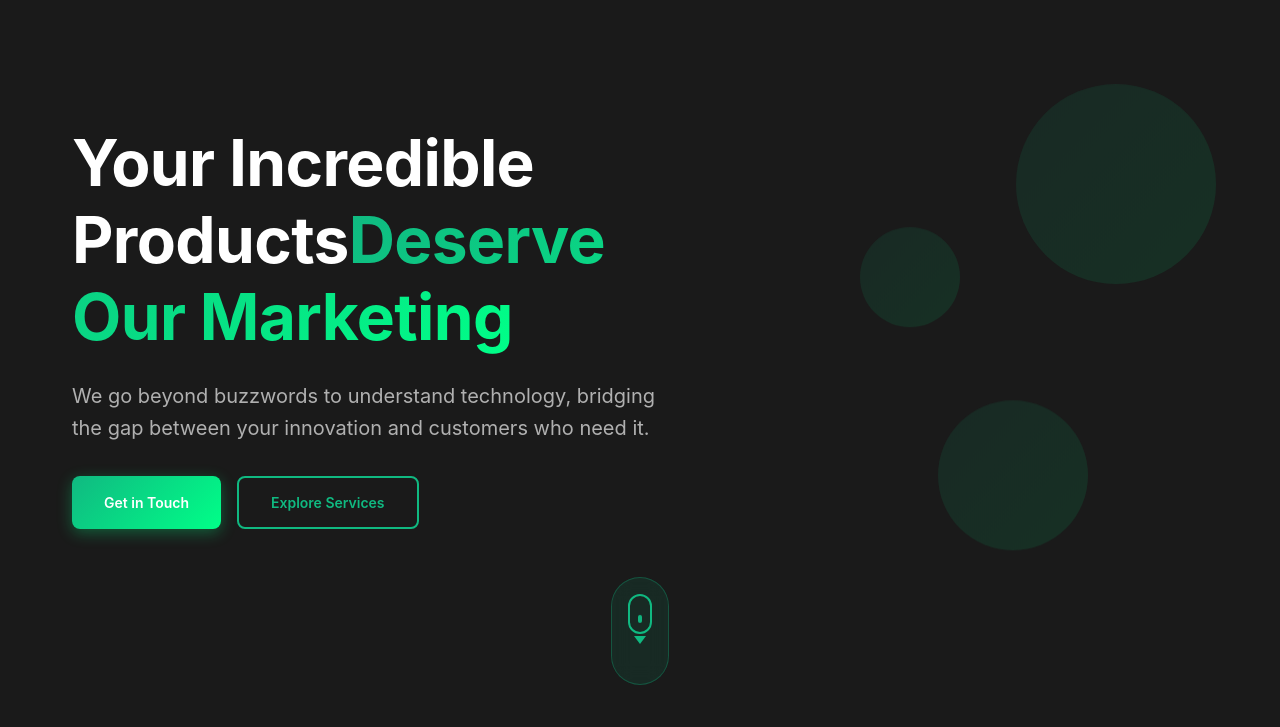
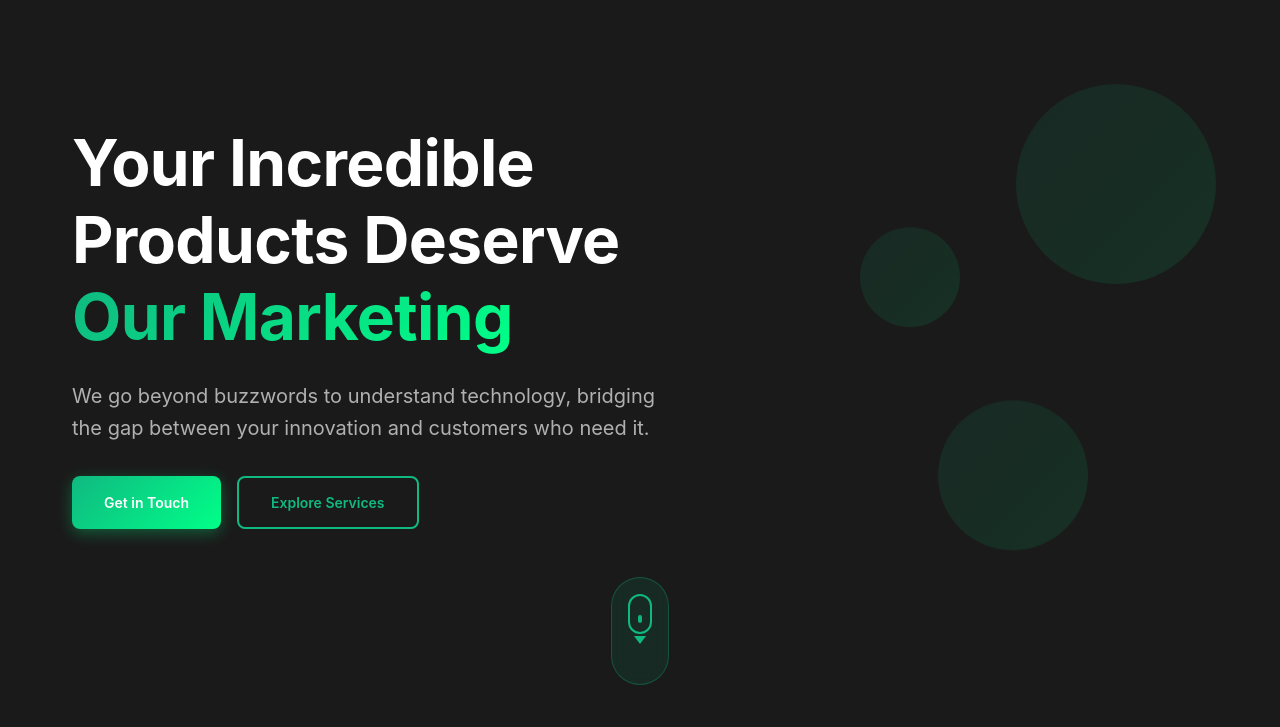
Before and after one commit to DynamicJoker/thymecreative.github.io, a plain HTML site: page index.html in a window 1280 px wide. Shown: the part 73-800 px from the top of the page. Drawn offline with Linux system fonts and the light colour scheme; a web font is replaced by a local one.

Commit message:
Update index.html

```diff
--- a/index.html
+++ b/index.html
@@ -39,7 +39,7 @@
     <section id="home" class="hero-section">
         <div class="container">
             <div class="hero-content">
-                <h1 class="hero-title">Your Incredible Products<span class="accent-text">Deserve Our Marketing</span></h1>
+                <h1 class="hero-title">Your Incredible Products Deserve<span class="accent-text"> Our Marketing</span></h1>
                 <p class="hero-subtitle">We go beyond buzzwords to understand technology, bridging the gap between your innovation and customers who need it.</p>
                 <div class="hero-cta">
                     <a href="#contact" class="btn btn--primary">Get in Touch</a>
```
